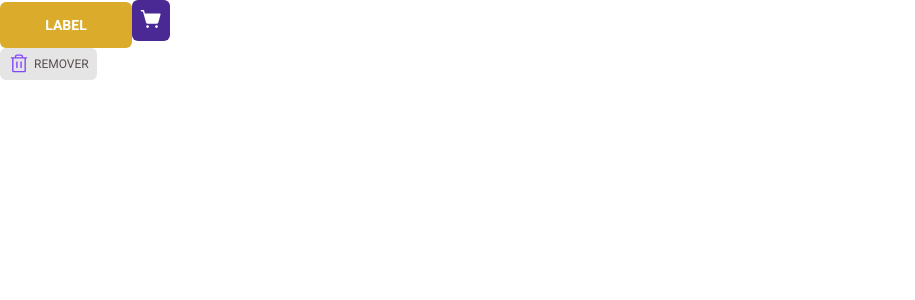
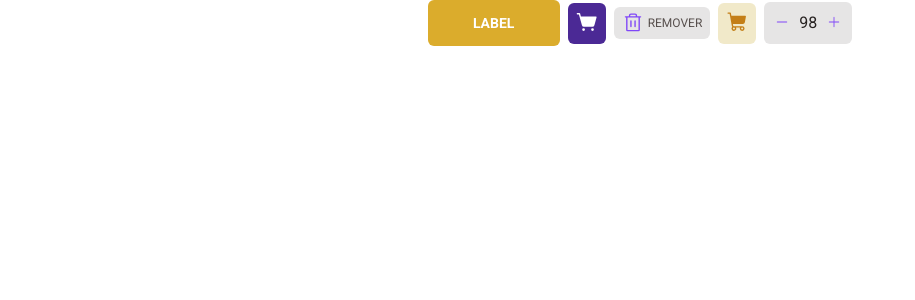
Before and after one commit to RenanEduardo/coffee-delivery-app, a React (Vite) app: page / in a window 1280 px wide. Shown: the top 300 px of the page, without its empty margins (0-915 px from the left). Built offline with nearby package versions, Linux system fonts and the light colour scheme.

Commit message:
create QuantityInput

```diff
--- a/src/App.tsx
+++ b/src/App.tsx
@@ -4,14 +4,28 @@ import { Button } from './components/Button/Button';
 import { defaultTheme } from './styles/themes/default';
 import { GlobalStyle } from './styles/GlobalStyle.styles';
 import { RemoveButton } from './components/RemoveButton/RemoveButton';
+import { ShoppingCartButton } from './components/ShoppingCartButton/ShoppingCartButton';
+import { QuantityInput } from './components/QuantityInput/QuantityInput';
 export function App() {
 	return (
 		<>
 			<ThemeProvider theme={defaultTheme}>
 				<GlobalStyle />
-				<Button />
-				<AddToCartButton />
-				<RemoveButton />
+				<div
+					style={{
+						display: 'flex',
+						flexDirection: 'row',
+						alignItems: 'center',
+						justifyContent: 'center',
+						gap: '8px',
+					}}
+				>
+					<Button />
+					<AddToCartButton />
+					<RemoveButton />
+					<ShoppingCartButton />
+					<QuantityInput />
+				</div>
 			</ThemeProvider>
 		</>
 	);
--- /dev/null
+++ b/src/components/QuantityInput/QuantityInput.styles.ts
@@ -0,0 +1,34 @@
+import styled from 'styled-components';
+
+export const QuantityInputContainer = styled.div`
+	border: none;
+	border-radius: 6px;
+	background-color: ${props => props.theme.colors.base.baseButton};
+	max-height: 32px;
+	display: flex;
+	flex-direction: row;
+	align-items: center;
+	justify-content: center;
+	gap: 4px;
+	padding: 8px;
+	width: 72px;
+
+	button {
+		border: none;
+		background-color: ${props => props.theme.colors.base.baseButton};
+	}
+	span {
+		font-family: 'Roboto', sans-serif;
+		font-size: 1rem;
+		font-weight: 400;
+		line-height: 160%;
+		color: ${props => props.theme.colors.base.baseTitle};
+	}
+	svg {
+		color: ${props => props.theme.colors.product.purple};
+
+		&:hover {
+			color: ${props => props.theme.colors.product.purpleDark};
+		}
+	}
+`;
--- /dev/null
+++ b/src/components/QuantityInput/QuantityInput.tsx
@@ -0,0 +1,30 @@
+import { Minus, Plus } from '@phosphor-icons/react';
+import { useState } from 'react';
+import { QuantityInputContainer } from './QuantityInput.styles';
+
+export function QuantityInput() {
+	const [quantity, setQuantity] = useState(98);
+
+	function handleDecrease() {
+		if (quantity > 0) {
+			setQuantity(prevCount => prevCount - 1);
+		}
+	}
+	function handleIncrease() {
+		debugger;
+		if (quantity < 99) {
+			setQuantity(prevCount => prevCount + 1);
+		}
+	}
+	return (
+		<QuantityInputContainer>
+			<button onClick={handleDecrease}>
+				<Minus size={14} />
+			</button>
+			<span>{quantity}</span>
+			<button onClick={handleIncrease}>
+				<Plus size={14} />
+			</button>
+		</QuantityInputContainer>
+	);
+}
```
